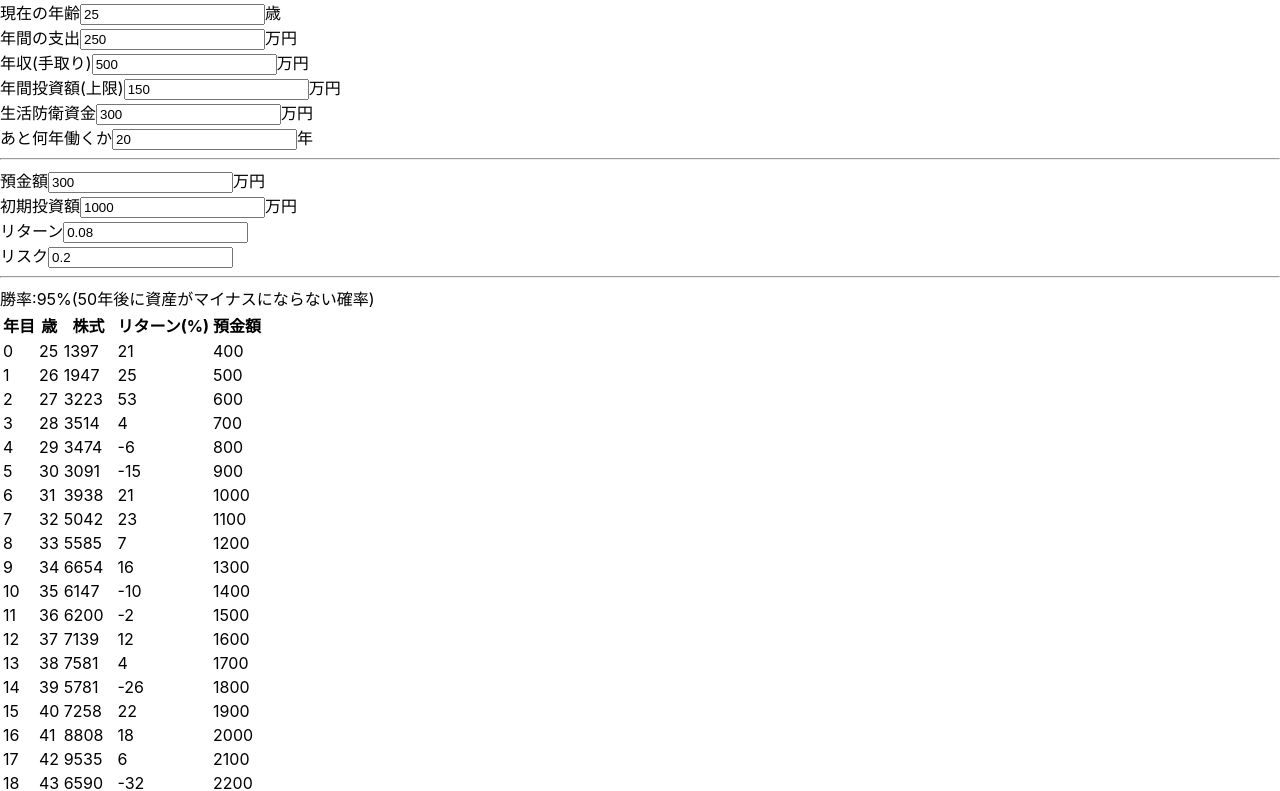
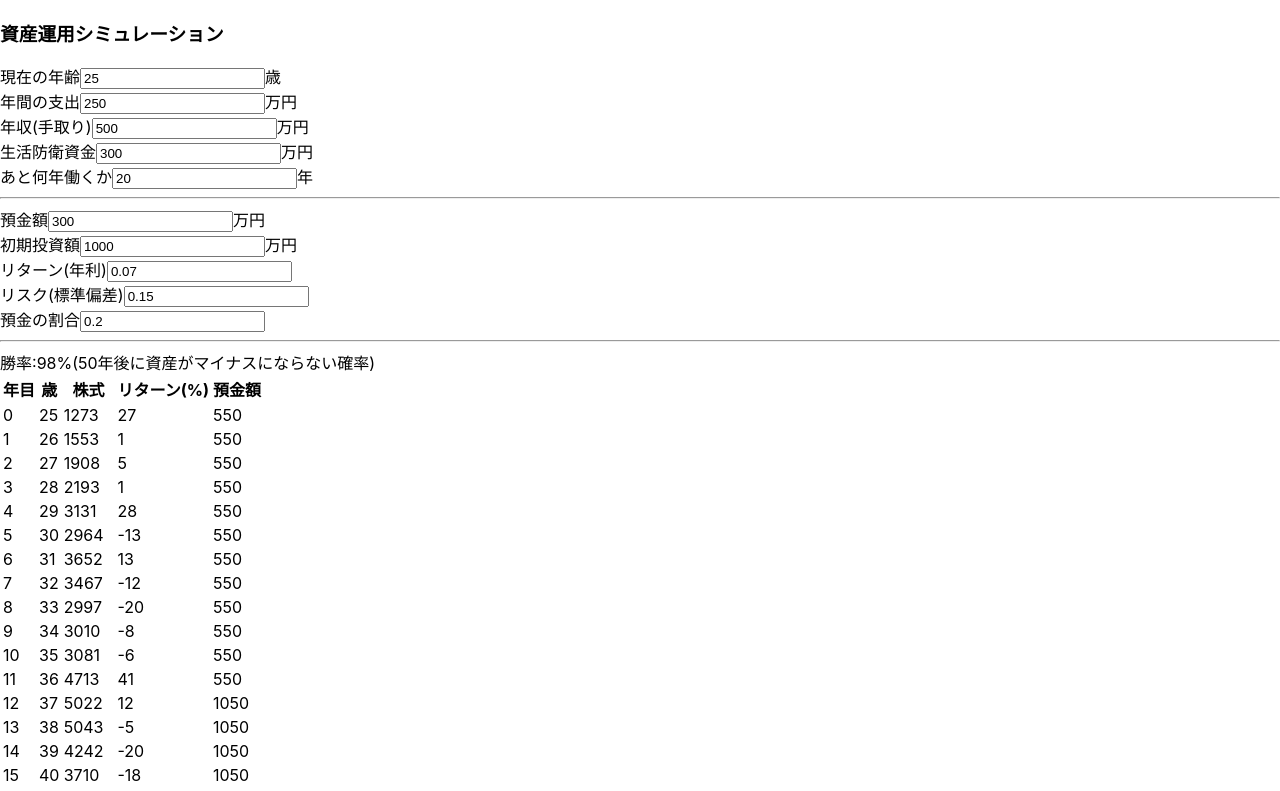
Before and after one commit to namakemono/asset-simulator, a React (Create React App) app: page / in a window 1280 px wide. Shown: the top 791 px of the page. Built offline with nearby package versions, Linux system fonts and the light colour scheme.

Commit message:
預金の割合を調整できるようにする

```diff
--- a/public/index.html
+++ b/public/index.html
@@ -32,7 +32,7 @@
       work correctly both with client-side routing and a non-root public URL.
       Learn how to configure a non-root public URL by running `npm run build`.
     -->
-    <title>React App</title>
+    <title>Asset Simulator</title>
   </head>
   <body>
     <noscript>You need to enable JavaScript to run this app.</noscript>
--- a/src/App.tsx
+++ b/src/App.tsx
@@ -22,6 +22,7 @@ interface Props {
     years: number; // あと何年働くか
     invest: number; // 年間投資額(万円)
     emergency: number; // 生活防衛費(万円)
+    ratio: number; // 債権の保有率
 }
 
 interface Result {
@@ -62,19 +63,16 @@ const simulate = (props: Props): Result => {
                 y += 100;
             }
         }
-        // 投資 or 切り崩し
-        if (y < 0.2 * (x+y)) { // 債権の割合が20%を切っている
+        // 債権と株式のバランス調整
+        if (y < w + p) {
             y += p;
             x -= p;
-        } else if (x > 0.8 * (x+y)) { // 株式持ちすぎ
+        } else if (y < props.ratio * (x+y)) { // 債権の割合が20%を切っている
+            y += p;
+            x -= p;
+        } else { // 株式持ちすぎ
             y -= p;
             x += p;
-        } else if (y >= w + s) { // 現金に余裕があるので投資
-            y -= s;
-            x += s;
-        } else { // 生活防衛費が削られてる状況
-            y += p;
-            x -= p;
         }
         // 毎年の支出
         if (y > w + p) {
@@ -118,9 +116,10 @@ const App = () => {
     const [years, setYears] = React.useState<number>(20);           // あと何年働きたい?
     const [money, setMoney] = React.useState<number>(300);          // 現在の預金額(万円)
     const [value, setValue] = React.useState<number>(1000);         // 初期投資額
-    const [mu, setMu] = React.useState<number>(0.08);              // リターン
-    const [sigma, setSigma] = React.useState<number>(0.2);         // リスク
+    const [mu, setMu] = React.useState<number>(0.07);              // リターン
+    const [sigma, setSigma] = React.useState<number>(0.15);         // リスク
     const [emergency, setEmergency] = React.useState<number>(300);  // 生活防衛資金(万円)
+    const [ratio, setRatio] = React.useState<number>(0.2);          // 預金の割合
     let results = [];
     for (let k = 0; k < 1000; ++k) {
         results.push(simulate({
@@ -134,13 +133,14 @@ const App = () => {
             years,          // あと何年働くか
             invest,         // 年間投資額(万円)
             emergency,      // 生活防衛費(万円)
+            ratio           // 預金の割合
         }));
     }
     const result = results[0];
     const winRatio = calcWinRatio(results);
     return (
         <div>
-
+            <h3>資産運用シミュレーション</h3>
             <div>
                 <span>現在の年齢</span>
                 <span><input type="text"
@@ -162,14 +162,6 @@ const App = () => {
                     onChange={e => setSalary(parse(e.target.value))}
                 ></input>万円</span>
             </div>
-            <div>
-                <span>年間投資額(上限)</span>
-                <span><input type="text"
-                    value={invest}
-                    onChange={e => setInvest(parse(e.target.value))}
-                ></input>万円</span>
-            </div>
-
             <div>
                 <span>生活防衛資金</span>
                 <span><input type="text"
@@ -202,17 +194,24 @@ const App = () => {
                 ></input>万円</span>
             </div>
             <div>
-                <span>リターン</span>
+                <span>リターン(年利)</span>
                 <span><input type="text"
                     value={mu}
                     onChange={e => setMu(parseFloat(e.target.value) || 0.0001)}
                 ></input></span>
             </div>
             <div>
-                <span>リスク</span>
+                <span>リスク(標準偏差)</span>
                 <span><input type="text"
                     value={sigma}
                     onChange={e => setSigma(parseFloat(e.target.value) || 0.0001)}
+                ></input></span>
+            </div>
+            <div>
+                <span>預金の割合</span>
+                <span><input type="text"
+                    value={ratio}
+                    onChange={e => setRatio(parseFloat(e.target.value) || 0.0001)}
                 ></input></span>
             </div>
 
```
